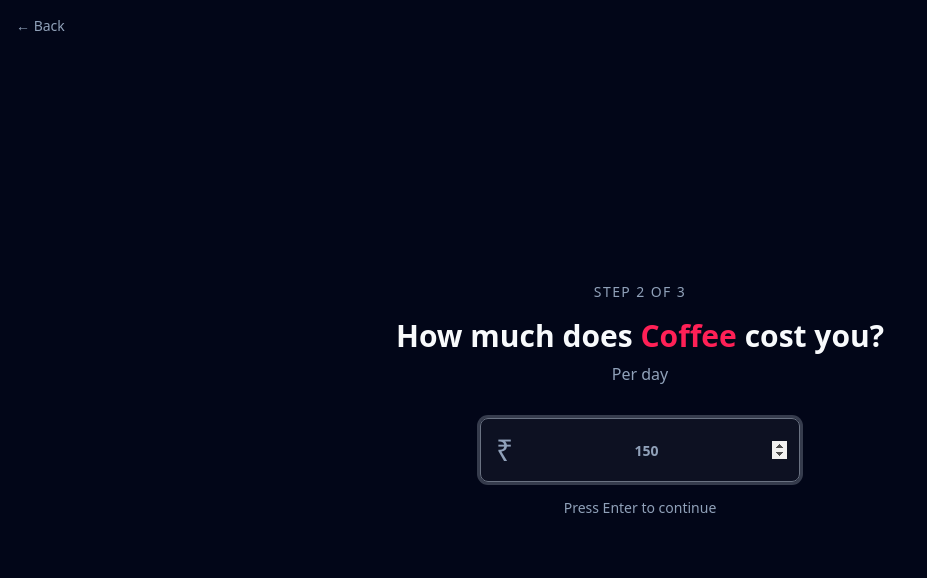
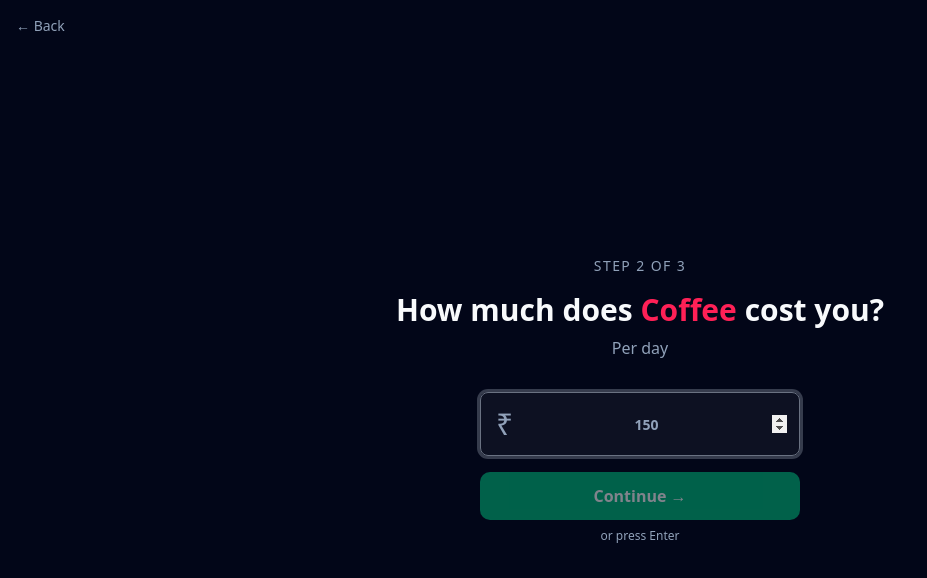
Before and after one commit to Sourav8017/HabitLeap, a Next.js app: page / in a window 1280 px wide. Both pictures are taken after a click on the button "Coffee". Shown: the top 578 px of the page, without its empty margins (0-927 px from the left). Built offline with nearby package versions, Linux system fonts and the light colour scheme; no server answers.

Commit message:
fix: add Continue buttons to onboarding steps for better UX

```diff
--- a/src/components/onboarding/cost-input.tsx
+++ b/src/components/onboarding/cost-input.tsx
@@ -56,8 +56,15 @@ export function CostInput({ habitName, onSubmit, onBack }: CostInputProps) {
                         autoFocus
                     />
                 </div>
-                <p className="mt-4 text-center text-sm text-muted-foreground">
-                    Press Enter to continue
+                <button
+                    onClick={handleSubmit}
+                    disabled={!value || parseFloat(value) <= 0}
+                    className="mt-4 w-full rounded-lg bg-emerald-500 py-3 font-semibold text-white transition-all hover:bg-emerald-600 disabled:opacity-50 disabled:cursor-not-allowed"
+                >
+                    Continue →
+                </button>
+                <p className="mt-2 text-center text-xs text-muted-foreground">
+                    or press Enter
                 </p>
             </div>
         </div>
--- a/src/components/onboarding/reward-input.tsx
+++ b/src/components/onboarding/reward-input.tsx
@@ -101,6 +101,13 @@ export function RewardInput({ onSubmit, onBack }: RewardInputProps) {
                         />
                     </div>
                     <button
+                        onClick={handleCustomSubmit}
+                        disabled={!customName.trim() || !customPrice || parseFloat(customPrice) <= 0}
+                        className="w-full rounded-lg bg-emerald-500 py-3 font-semibold text-white transition-all hover:bg-emerald-600 disabled:opacity-50 disabled:cursor-not-allowed"
+                    >
+                        Save Reward →
+                    </button>
+                    <button
                         onClick={() => setShowCustom(false)}
                         className="w-full text-center text-sm text-muted-foreground hover:text-foreground"
                     >
```
